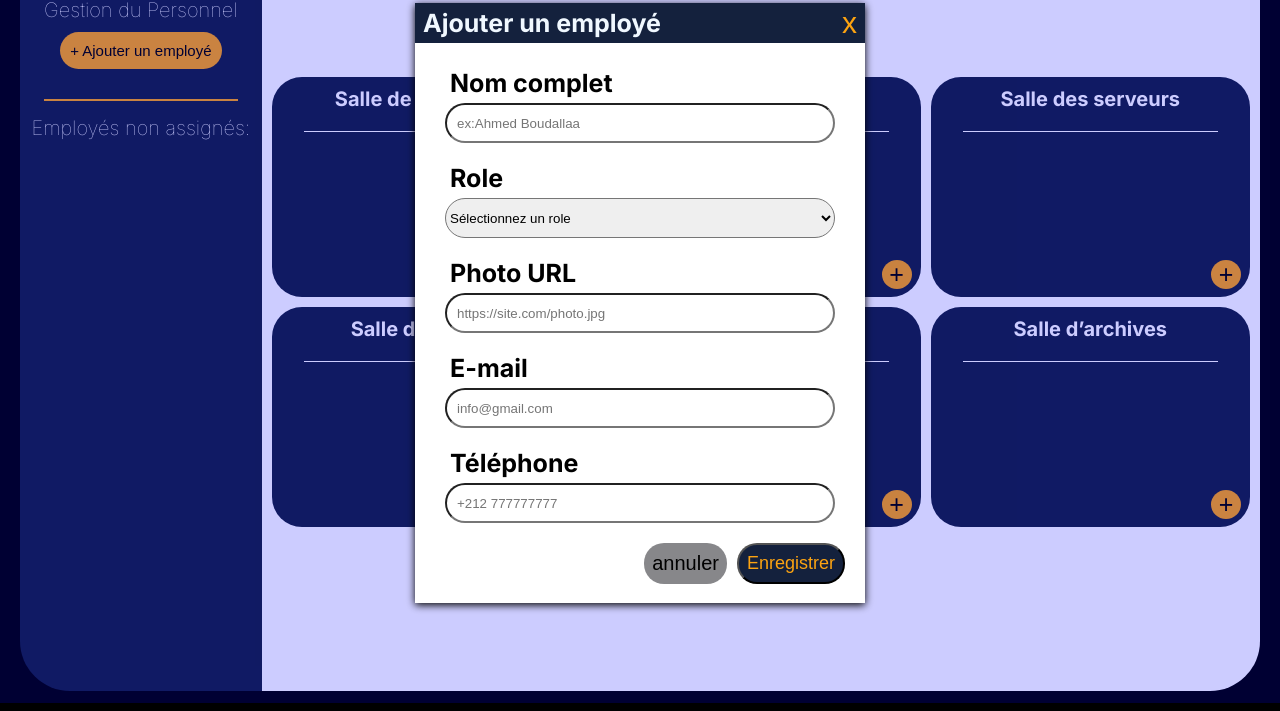
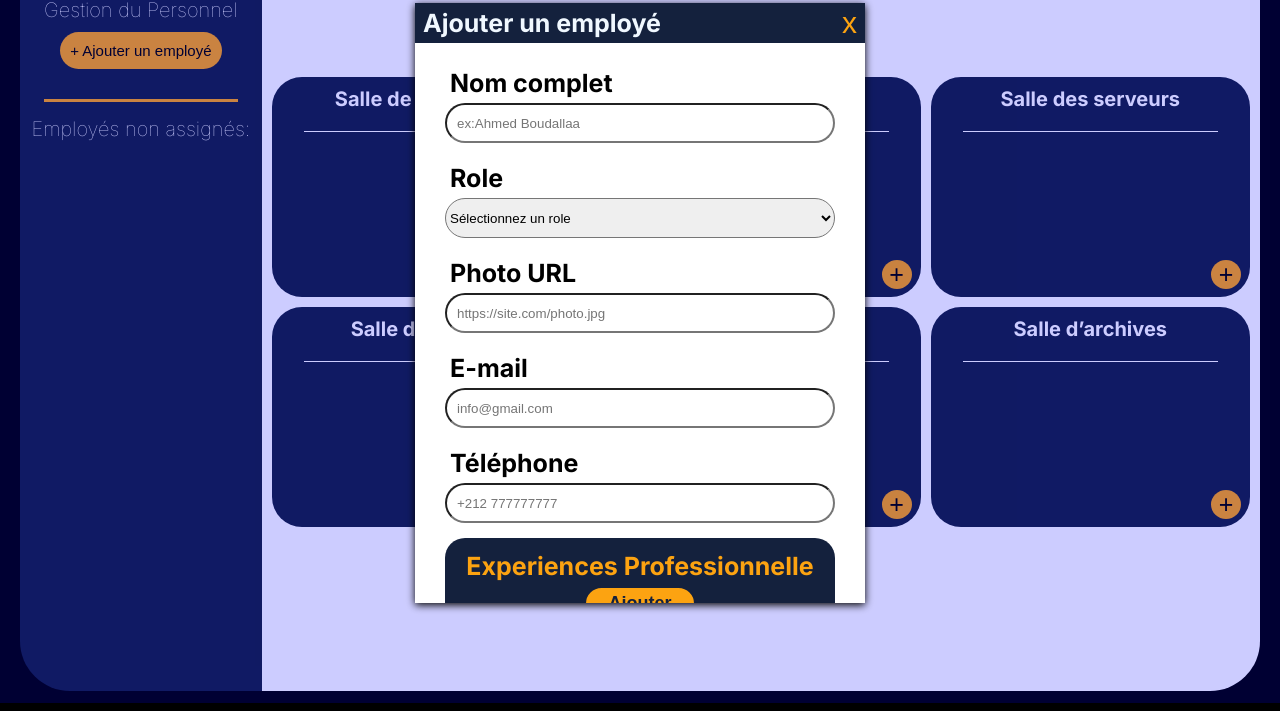
Before and after one commit to ahmadboudallaa-cloud/WorkSphere, a plain HTML site: page index.html in a window 1280 px wide. Both pictures are taken after a click on the button "+ Ajouter un employé". Shown: the part 97-808 px from the top of the page. Drawn offline with Linux system fonts and the light colour scheme.

Commit message:
ajouter la partie d'experience professionelle

```diff
--- a/index.html
+++ b/index.html
@@ -1,12 +1,16 @@
 <!DOCTYPE html>
 <html lang="en">
+
 <head>
     <meta charset="UTF-8">
     <meta name="viewport" content="width=device-width, initial-scale=1.0">
-    <link href="https://fonts.googleapis.com/css2?family=Inter:ital,opsz,wght@0,14..32,100..900;1,14..32,100..900&display=swap" rel="stylesheet">
+    <link
+        href="https://fonts.googleapis.com/css2?family=Inter:ital,opsz,wght@0,14..32,100..900;1,14..32,100..900&display=swap"
+        rel="stylesheet">
     <link rel="stylesheet" href="style.css">
     <title>WorkSphere</title>
 </head>
+
 <body>
     <div class="side-bar">
         <h1>WorkSphere</h1>
@@ -27,6 +31,7 @@
 
         </div> -->
 
+
         </div>
 
     </div>
@@ -46,7 +51,7 @@
                 </div>
                 <div class="role">
                     <h1>Role</h1>
-                <select name="liste_role" id="liste_role" >
+                    <select name="liste_role" id="liste_role">
                         <option value="null">Sélectionnez un role</option>
                         <option value="">Réceptionnistes </option>
                         <option value="">Techniciens IT </option>
@@ -73,6 +78,28 @@
                     <input type="tel" placeholder="+212 777777777">
 
                 </div>
+
+                <div class="experience">
+                    <div class="titre-experience">
+                        <h1>Experiences Professionnelle</h1>
+                        <button id="ajouter_experience">Ajouter</button>
+
+                    </div>
+
+                </div>
+                <div class="info-experience" id="info_experience">
+                     <!-- <div class="tres-exp"></div> -->
+                    <h1>Nom d'entreprise</h1>
+                    <input type="text" placeholder="Nom d'entreprise">
+                    <h1>Poste</h1>
+                    <input type="text" placeholder="votre poste dans l'entreprise">
+                    <h1>Date d'ébut</h1>
+                    <input type="date">
+                    <h1>Date de sortie</h1>
+                    <input type="date">
+
+                </div>
+
 
             </div>
             <div class="btn-ajouter-et-annuler">
@@ -163,4 +190,5 @@
     <script src="main.js"></script>
 
 </body>
+
 </html>
--- a/main.js
+++ b/main.js
@@ -2,7 +2,6 @@ const ajouter  = document.getElementById('Ajouter');
 const container2 = document.getElementById('container2');
 const close = document.getElementById('close');
 const closex = document.getElementById('closex');
-
 
 
 ajouter.addEventListener('click', () =>{
--- a/style.css
+++ b/style.css
@@ -40,6 +40,7 @@ main{
     background-color: #14213D;
     border-radius: 50px 0 0 50px;
     margin: 20px 0 20px 20px;
+
 
 
 
@@ -208,8 +209,10 @@ border: transparent;
     flex-direction: column;
     gap: 10px;
     width: 100%;
-    height: 100%;
+    height: 62vh;
     align-items: center;
+
+
 
 
 }
@@ -228,6 +231,7 @@ border: transparent;
    height: 100vh;
    width: 100vw;
    transition: opacity 0.3s ease;
+
 }
 .container2.show{
     pointer-events: auto;
@@ -241,6 +245,7 @@ border: transparent;
      width:450px ;
      height: 600px;
      text-align: center;
+     overflow-y: auto;
 
 
 
@@ -295,7 +300,7 @@ border: transparent;
   display: flex;
   justify-content: flex-end;
   gap: 10px;
-  margin-right: 20px;
+  margin: 0 20px 8px 0;
 
 
 
@@ -307,14 +312,54 @@ border: transparent;
     border-radius: 20px;
     color: black;
     padding: 8px;
+    border: solid 2px black;
 }
 .enregistrer{
 font-size: 18px;
 background-color: #14213D;
 color: #FCA311;
+border: #FCA311 solid 2px;
 border-radius: 20px;
 padding: 8px;
 }
+
+.titre-experience{
+ display: flex;
+ flex-direction: column;
+ align-items: center;
+ background-color:  #14213D;
+ border-radius: 20px;
+ padding: 8px;
+
+
+}
+.titre-experience h1{
+    color:#FCA311;
+    width: 100%;
+    text-align: center;
+
+}
+#ajouter_experience{
+    width: 30%;
+    background-color: #FCA311;
+    border: none;
+    font-size: 18px;
+    padding: 5px;
+    border-radius: 20px;
+    color: #14213D;
+    font-weight: bold;
+    border:solid 2px #14213D;
+}
+.tres-exp{
+    width: 80%;
+    height: 3px;
+    background-color: #14213D;
+    margin: 15px auto;
+
+}
+
+
+
 
 
 
@@ -343,6 +388,7 @@ padding: 8px;
 
 
 
+
     }
 
     .zone{
@@ -352,12 +398,13 @@ padding: 8px;
 
     }
     .salle{
-        width:100% ;
+        width: 100%;
     }
     .employe{
         flex-direction: column;
         width: 100px;
         margin-bottom: 10px;
+
 
     }
     .employe h2{
@@ -371,6 +418,11 @@ padding: 8px;
     .tous-les-employe{
         flex-direction: row;
         justify-content: center;
+        height:30vh;
+        width:;
+        overflow-x: auto;
+
+
     }
 
 
```
Lines whose indentation alone changed are shown as unchanged.
